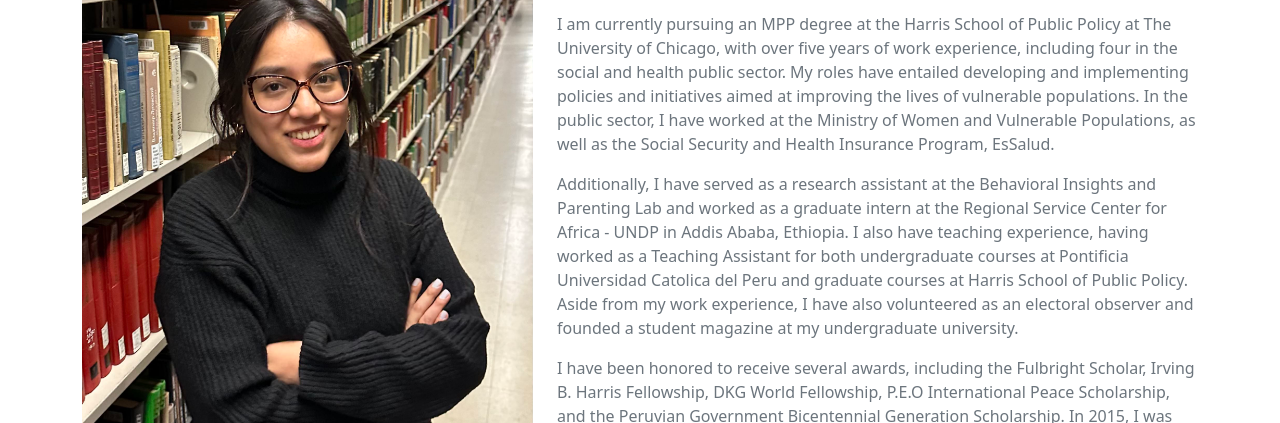
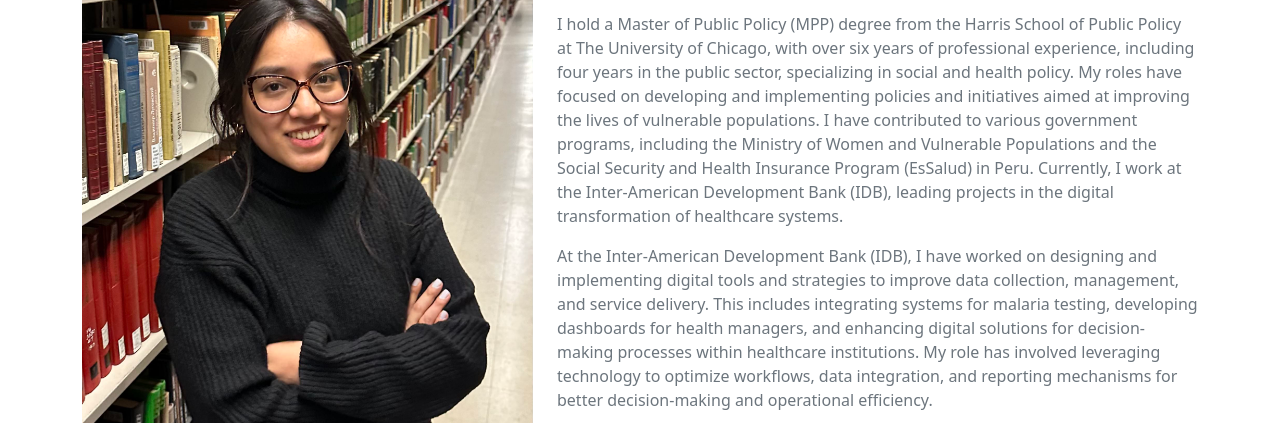
Before and after one commit to khristel26/khristel26.github.io, a plain HTML site: page home.html in a window 1280 px wide. Shown: the part 529-952 px from the top of the page. Drawn offline with nearby package versions, Linux system fonts and the light colour scheme.

Commit message:
feb2025
update

```diff
--- a/home.html
+++ b/home.html
@@ -91,7 +91,10 @@
 		  </div>
 		  <div class="col-md-7">
 			<h2>About me</h2>
-			<p class="text-secondary">I am currently pursuing an MPP degree at the Harris School of Public Policy at The University of Chicago, with over five years of work experience, including four in the social and health public sector. My roles have entailed developing and implementing policies and initiatives aimed at improving the lives of vulnerable populations. In the public sector, I have worked at the Ministry of Women and Vulnerable Populations, as well as the Social Security and Health Insurance Program, EsSalud. </p>
+			<p class="text-secondary">I hold a Master of Public Policy (MPP) degree from the Harris School of Public Policy at The University of Chicago, with over six years of professional experience, including four years in the public sector, specializing in social and health policy. My roles have focused on developing and implementing policies and initiatives aimed at improving the lives of vulnerable populations. I have contributed to various government programs, including the Ministry of Women and Vulnerable Populations and the Social Security and Health Insurance Program (EsSalud) in Peru. Currently, I work at the Inter-American Development Bank (IDB), leading projects in the digital transformation of healthcare systems.
+			</p>
+			<p class="text-secondary">At the Inter-American Development Bank (IDB), I have worked on designing and implementing digital tools and strategies to improve data collection, management, and service delivery. This includes integrating systems for malaria testing, developing dashboards for health managers, and enhancing digital solutions for decision-making processes within healthcare institutions. My role has involved leveraging technology to optimize workflows, data integration, and reporting mechanisms for better decision-making and operational efficiency.
+			</p>
 			<p class="text-secondary">Additionally, I have served as a research assistant at the Behavioral Insights and Parenting Lab and worked as a graduate intern at the Regional Service Center for Africa - UNDP in Addis Ababa, Ethiopia. I also have teaching experience, having worked as a Teaching Assistant for both undergraduate courses at Pontificia Universidad Catolica del Peru and graduate courses at Harris School of Public Policy. Aside from my work experience, I have also volunteered as an electoral observer and founded a student magazine at my undergraduate university.
 			</p>
 			<p class="text-secondary">I have been honored to receive several awards, including the Fulbright Scholar, Irving B. Harris Fellowship, DKG World Fellowship, P.E.O International Peace Scholarship, and the Peruvian Government Bicentennial Generation Scholarship. In 2015, I was selected for a scholarship to study at Johannes Kepler University in Austria for one semester. Additionally, I was selected by the Botin Foundation from 6,000 candidates for an intensive academic program conducted in Spain and Brazil. In 2019, I participated in the Young Latin American Leaders Program, a leadership and academic training program held in Spain and Belgium.
```
Also changed, not shown: data-publication.html (+2 -2 lines).
